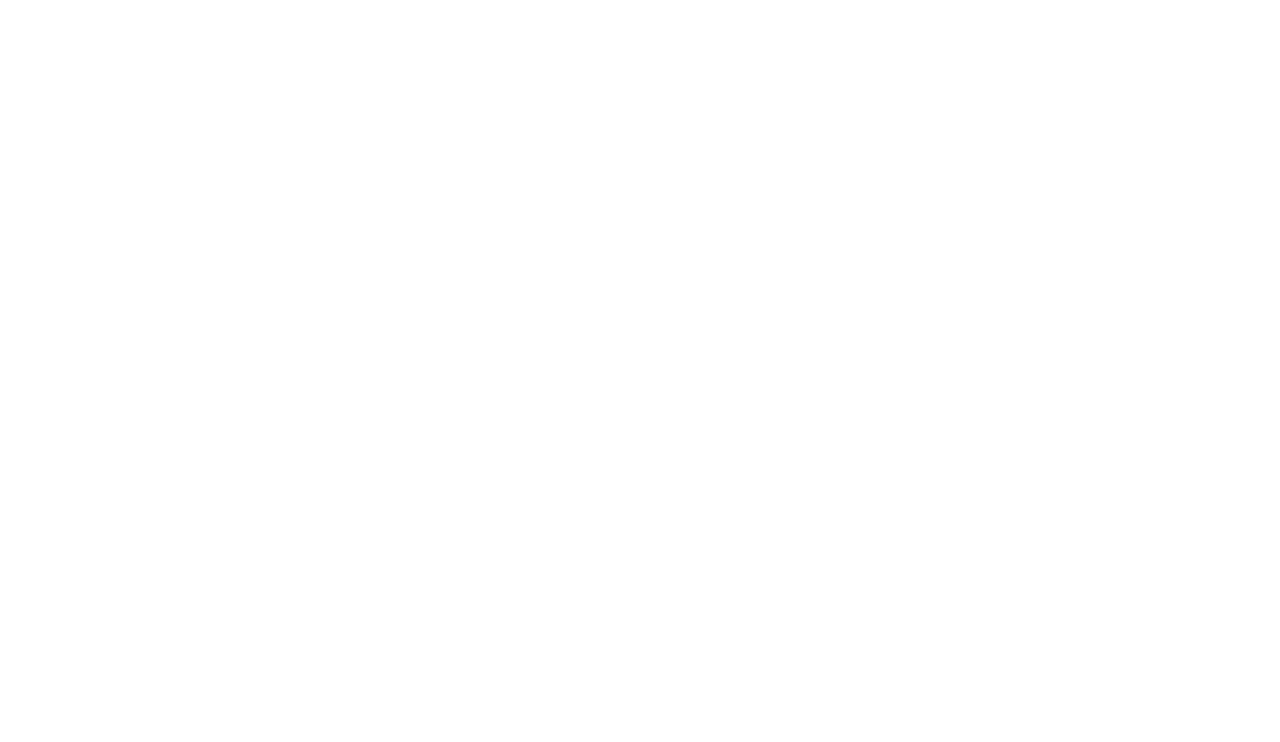
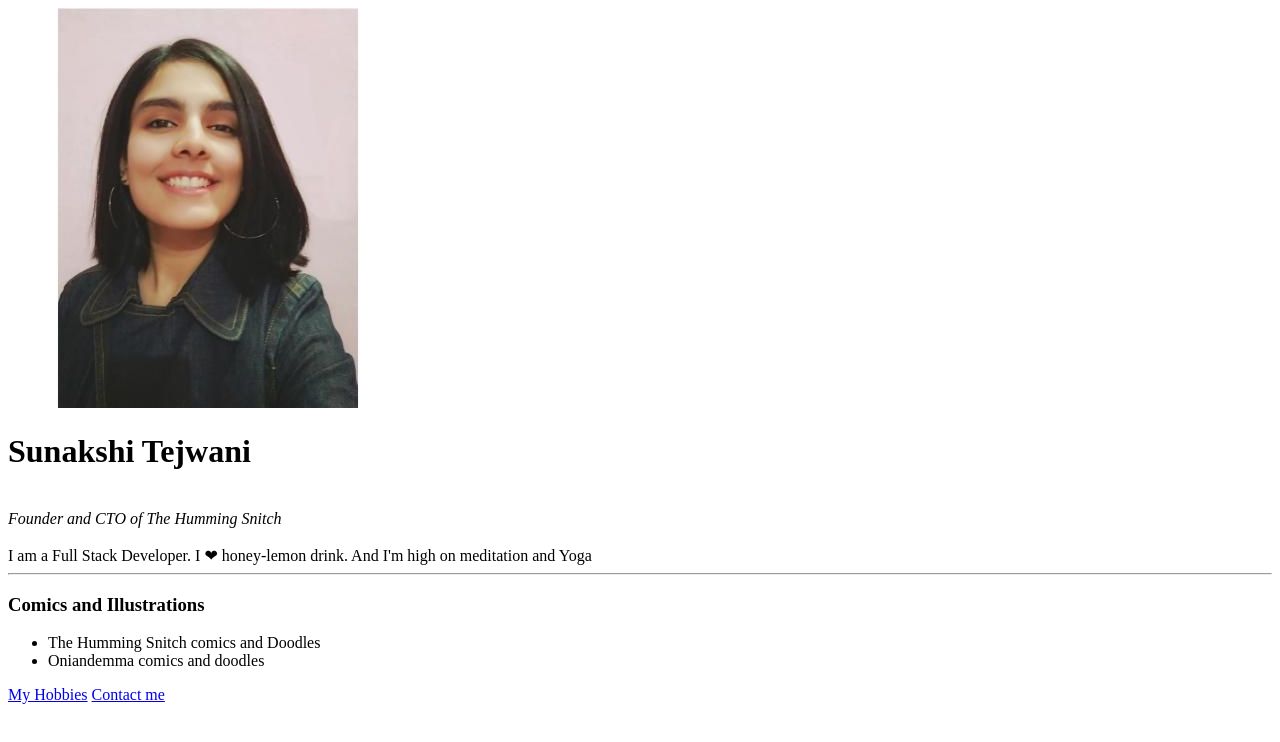
Before and after one commit to sunakshitejwani/xcv, a plain HTML site: page index.html in a window 1280 px wide. Drawn offline with Linux system fonts and the light colour scheme.

Commit message:
create website landing page

```diff
--- a/index.html
+++ b/index.html
@@ -1,10 +1,24 @@
 <!DOCTYPE html>
 <html>
-    <head>
-        <meta charset = "utf8">
-        <title> Website Page</title>
-    </head>
-    <body>
-
-    </body>
+  <head>
+    <meta charset="utf-8" />
+    <title>Sunakshi's Personal Page</title>
+  </head>
+  <body>
+      <img src="personalPic.jpeg">
+      <h1>Sunakshi Tejwani</h1>
+      <br />
+      <em>Founder and CTO of The Humming Snitch</em>
+      <br />
+      <br />
+      I am a Full Stack Developer. I &#10084; honey-lemon drink. And I'm high on meditation and Yoga
+      <hr>
+      <h3> Comics and Illustrations </h3>
+      <ul>
+          <li>The Humming Snitch comics and Doodles</li>
+          <li>Oniandemma comics and doodles</li>
+      </ul>
+      <a href="hobbies.html" target = "_blank">My Hobbies</a>
+      <a href="contactme.html" target = "_blank">Contact me</a>
+  </body>
 </html>
```
Also changed, not shown: contactme.html (added, +11 -0 lines), hobbies.html (added, +9 -0 lines), personalPic.jpeg (added).
